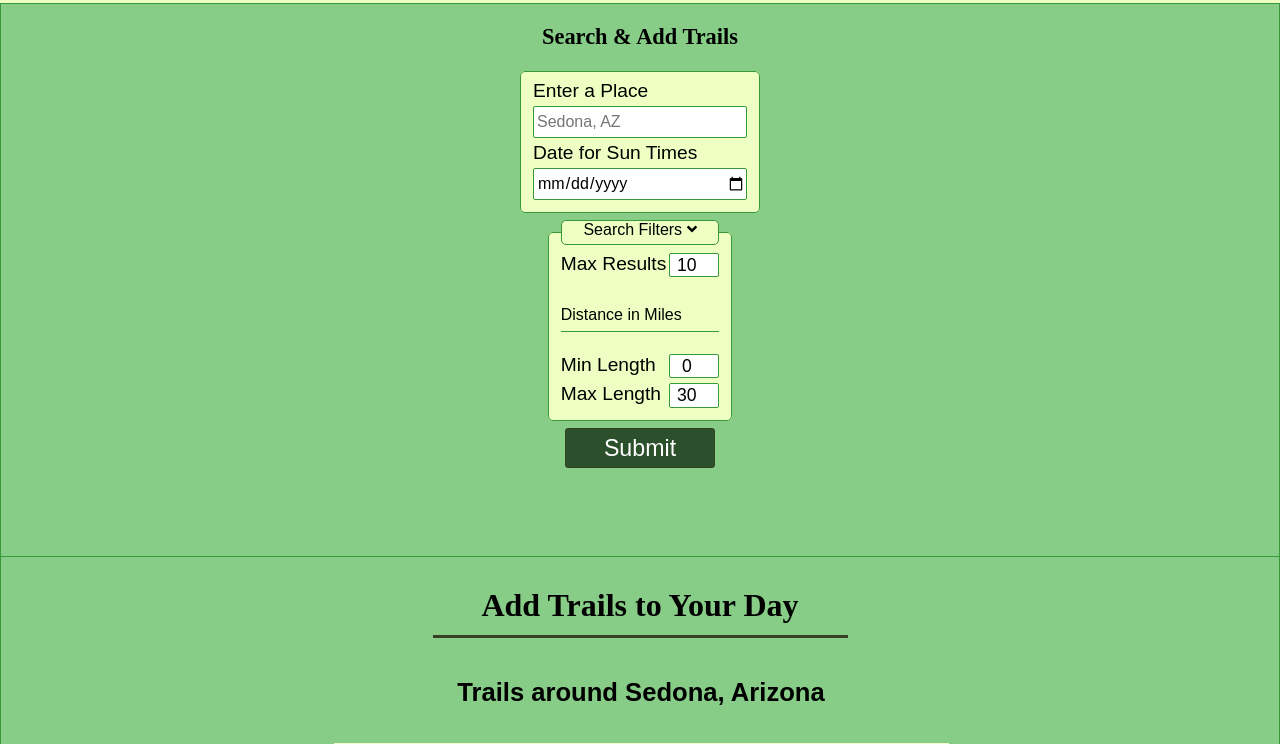
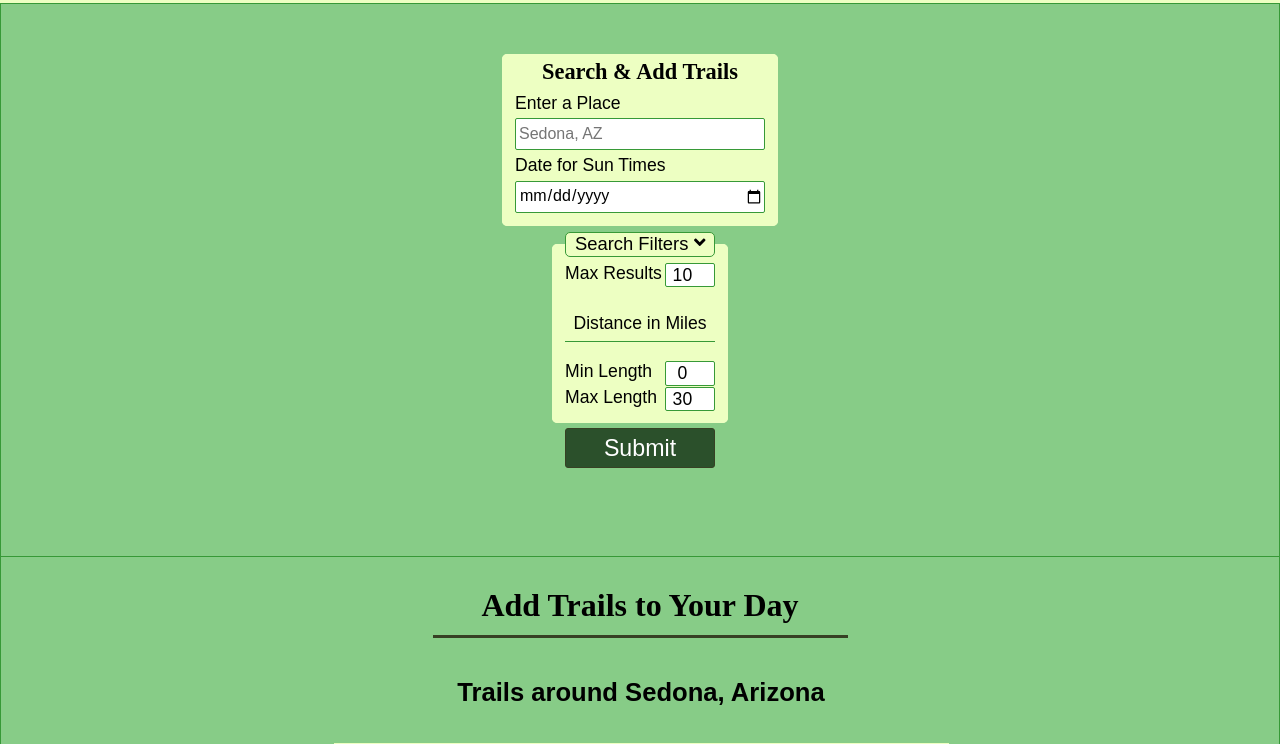
Before and after one commit to sbecka/hike-by-sun, a plain HTML site: page index.html in a window 1280 px wide. Both pictures are taken after a click on the link "Search". Shown: the part 1835-2579 px from the top of the page. Drawn offline with nearby package versions, Linux system fonts and the light colour scheme; a web font is replaced by a local one.

Commit message:
Fix legend position in search section

```diff
--- a/css/main.css
+++ b/css/main.css
@@ -454,13 +454,13 @@ button:focus {
     font-size: 1.4em;
     font-weight: 600;
     min-width: 250px;
-    height: 40px;
+    padding-top: 35px;
     text-align: center;
 }
 
 fieldset {
     background-color: #EDFFC2;
-    border: 1px solid #379937;
+    border: 1px solid #EDFFC2;
     border-radius: 5px;
 }
 
@@ -539,7 +539,7 @@ fieldset {
 }
 
 .refine-search {
-    height: 160px;
+    height: 150px;
     display: flex;
     flex-direction: column;
     justify-content: space-around;
@@ -548,6 +548,7 @@ fieldset {
 .label-miles {
     border-bottom: 1.5px solid #379937;
     line-height: 2em;
+    text-align: center;
 }
 
 .refine-search > div > input{
@@ -886,11 +887,19 @@ fieldset {
     }
 
     .main-search > label {
-        font-size: 1.2em;
+        font-size: 1.1em;
     }
 
-    .refine-search > label, legend, .filters > label {
-        font-size: 1.2em;
+    .label-miles {
+        font-size: 1.1em;
+    }
+
+    .refine-title {
+        font-size: 1.15em;
+    }
+
+    .refine-search > label, .filters > label {
+        font-size: 1.1em;
     }
 
     .trail-photo {
--- a/index.html
+++ b/index.html
@@ -248,9 +248,9 @@
 
                 <form role="search" class="search-city-date">
 
-                    <legend class="search-title">Search & Add Trails</legend>
+                    <fieldset>
 
-                    <fieldset>
+                        <legend class="search-title">Search & Add Trails</legend>
 
                         <div class="main-search">
 
--- a/index.js
+++ b/index.js
@@ -680,13 +680,13 @@ function openSearchTrails() {
 //open and close seach filter section in search section by click or keypress on legend
 function refineSearch() {
 
-    $("legend").click(event => {
+    $(".refine-title").click(event => {
 
         $(".refine-search").toggleClass("hide-refine-search")
 
     });
 
-    $("legend").keypress(event => {
+    $(".refine-title").keypress(event => {
 
         $(".refine-search").toggleClass("hide-refine-search")
 
```
